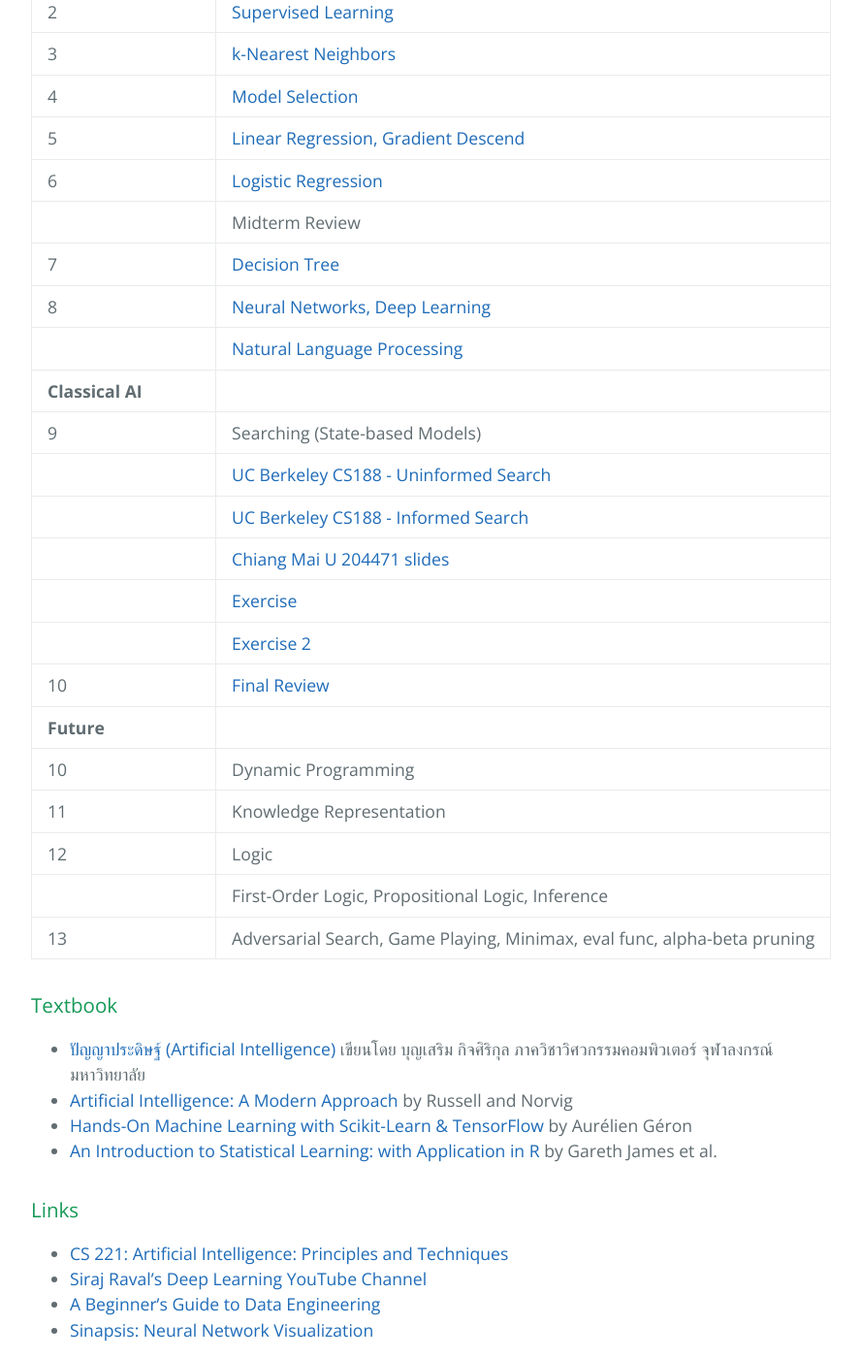
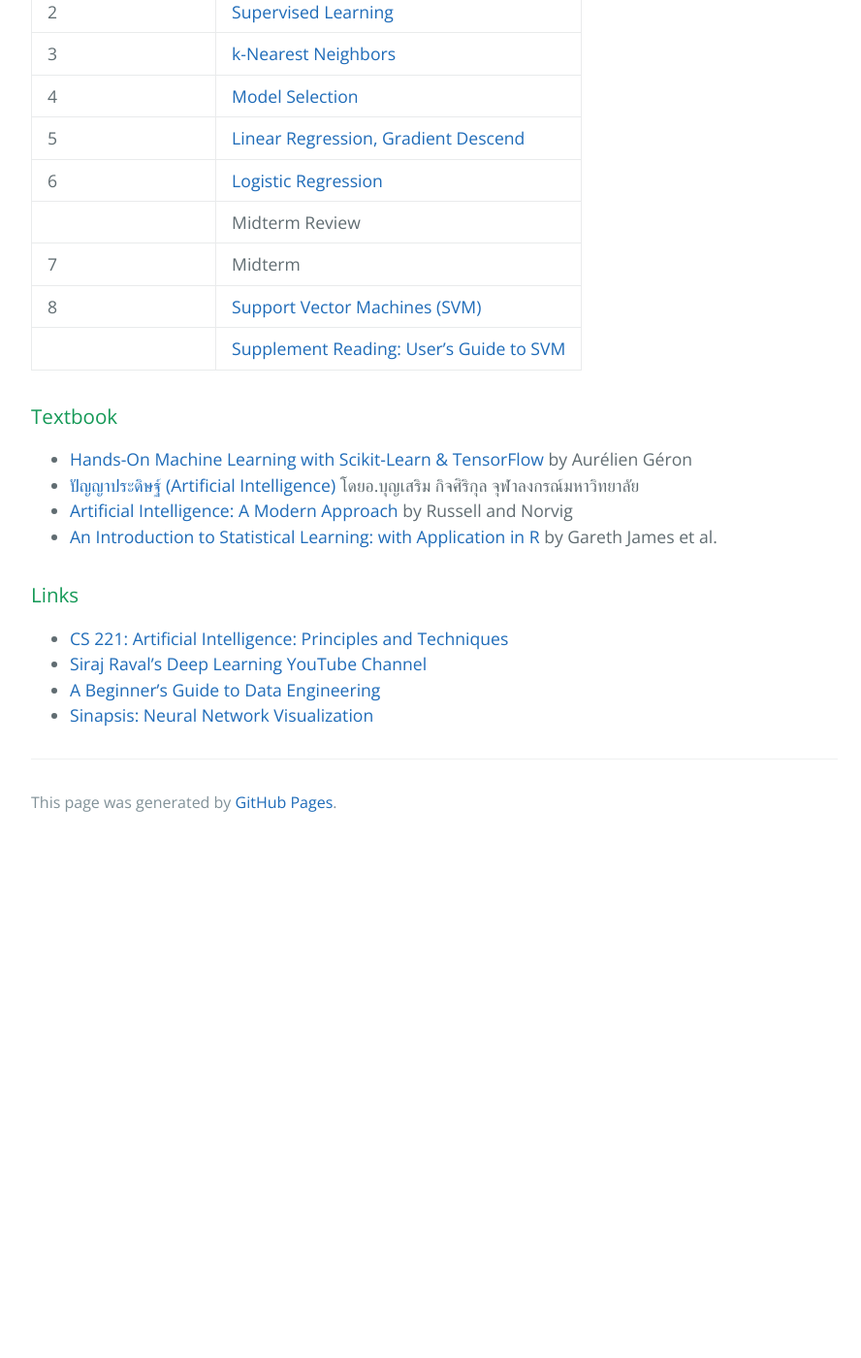
Before and after one commit to pratch/ml_course, a Jekyll site: the page built from index.md, in a window 1280 px wide and 1400 px high, scrolled down 1478 px. Shown: the whole window at 97% size, without its empty margins (192-1080 px from the left). Built offline with Jekyll 4.4.1, drawn with Linux system fonts in a browser that asks for light colours; after the commit the page ends 2349 px from its top, so only the background shows below that.

Commit message:
Added SVM slides

```diff
--- a/index.md
+++ b/index.md
@@ -63,7 +63,13 @@ layout: default
 | 5 | [Linear Regression, Gradient Descend](slides/5-linear-regression.pdf) |
 | 6 | [Logistic Regression](slides/6-logistic-regression.pdf) |
 |   | Midterm Review |
-| 7 | [Decision Tree](slides-2018/6%20-%20Decision%20Tree.pdf) |
+| 7 | Midterm |
+| 8 | [Support Vector Machines (SVM)](slides/7-svm.pdf) |
+|   | [Supplement Reading: User's Guide to SVM](http://pyml.sourceforge.net/doc/howto.pdf) |
+
+
+{% comment %}
+
 | 8 | [Neural Networks, Deep Learning](slides-2018/7%20-%20Neural%20Networks.pdf) |
 |   | [Natural Language Processing](slides-2018/8%20-%20NLP.pdf) |
 | **Classical AI** ||
@@ -81,10 +87,12 @@ layout: default
 |   | First-Order Logic, Propositional Logic, Inference |
 | 13 | Adversarial Search, Game Playing, Minimax, eval func, alpha-beta pruning |
 
+{% endcomment %}
+
 ### Textbook
-- [ปัญญาประดิษฐ์ (Artificial Intelligence)](http://www.cp.eng.chula.ac.th/~boonserm/teaching/ai1.0.2.pdf) เขียนโดย บุญเสริม กิจศิริกุล ภาควิชาวิศวกรรมคอมพิวเตอร์ จุฬาลงกรณ์มหาวิทยาลัย
+- [Hands-On Machine Learning with Scikit-Learn & TensorFlow](https://www.amazon.com/_/dp/1491962291?tag=oreilly20-20) by Aurélien Géron
+- [ปัญญาประดิษฐ์ (Artificial Intelligence)](http://www.cp.eng.chula.ac.th/~boonserm/teaching/ai1.0.2.pdf) โดยอ.บุญเสริม กิจศิริกุล จุฬาลงกรณ์มหาวิทยาลัย
 - [Artificial Intelligence: A Modern Approach](https://www.amazon.com/Artificial-Intelligence-Approach-Stuart-Russell/dp/9332543518/) by Russell and Norvig
-- [Hands-On Machine Learning with Scikit-Learn & TensorFlow](https://www.amazon.com/_/dp/1491962291?tag=oreilly20-20) by Aurélien Géron
 - [An Introduction to Statistical Learning: with Application in R](https://www.amazon.com/Introduction-Statistical-Learning-Applications-Statistics/dp/1461471370) by Gareth James et al.
 
 ### Links
```
Also changed, not shown: 1 other file.
